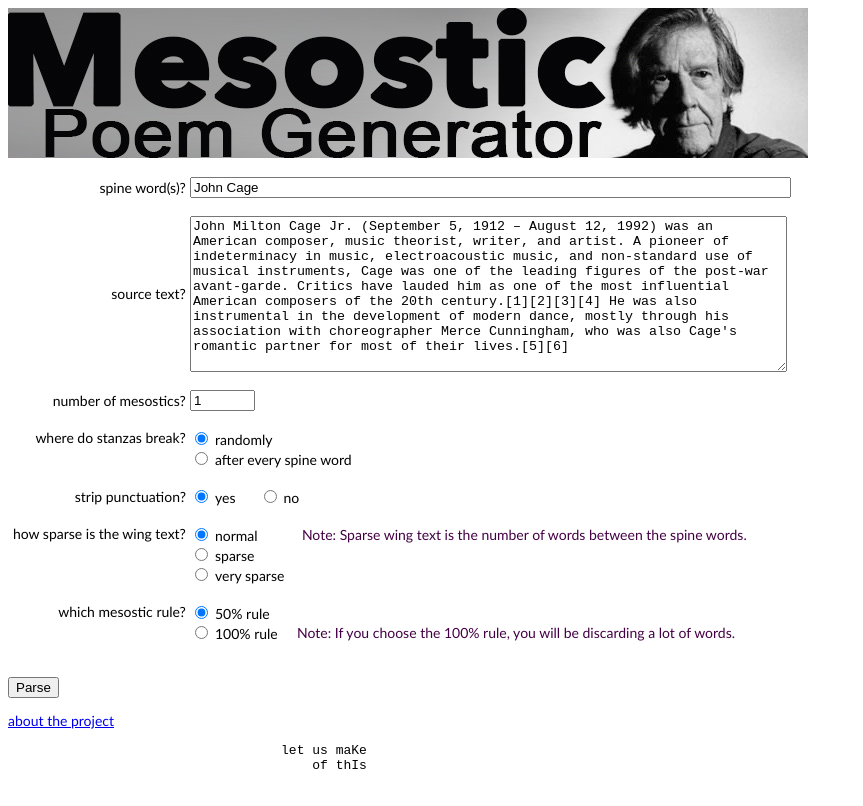
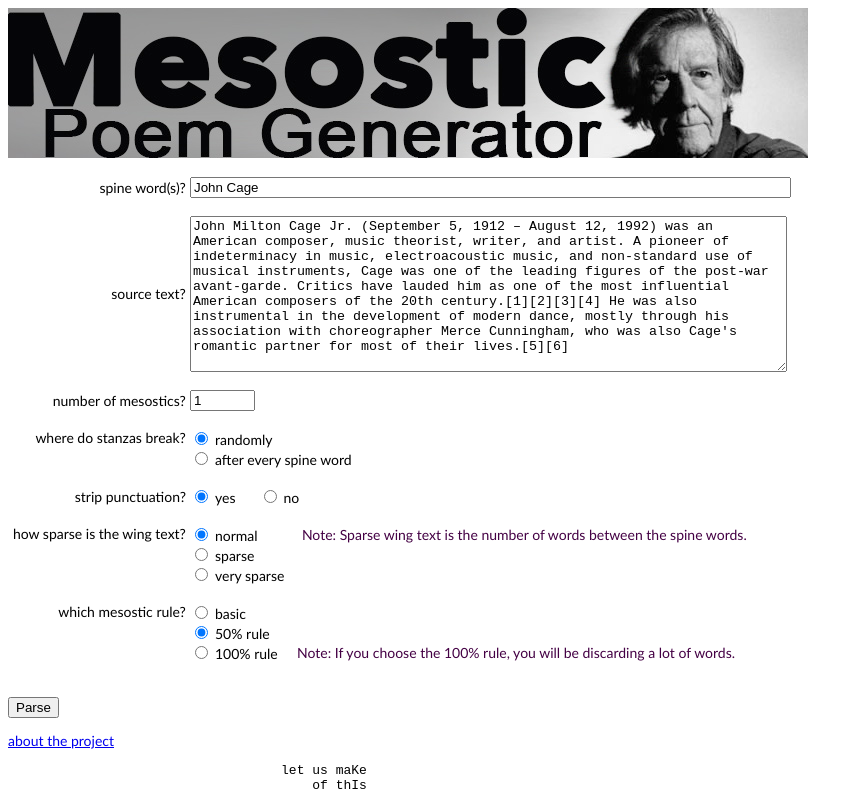
Before and after one commit to sas-irad/mesostic, a plain HTML site: page web/index.html in a window 1280 px wide. Shown: the whole page, without its empty margins (0-863 px from the left). Drawn offline with Linux system fonts and the light colour scheme.

Commit message:
basic rule to rule options in html

```diff
--- a/web/index.html
+++ b/web/index.html
@@ -141,6 +141,12 @@
               <td><table width="100%" border="0" cellspacing="0" cellpadding="0">
                 <tbody>
                     <tr>
+                      <td><input name="mesostic_rule" type="radio" id="radio3" value="basic" checked>
+                      <label for="mesostic_rule1" class="textfont">basic</label></td>
+                      <td>&nbsp;</td>
+                      <td>&nbsp;</td>
+                    </tr>
+                    <tr>
                       <td><input name="mesostic_rule" type="radio" id="radio3" value="50" checked>
                       <label for="mesostic_rule3" class="textfont">50% rule</label></td>
                       <td>&nbsp;</td>
```
